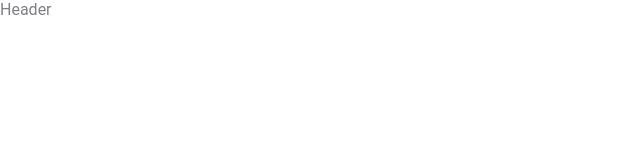
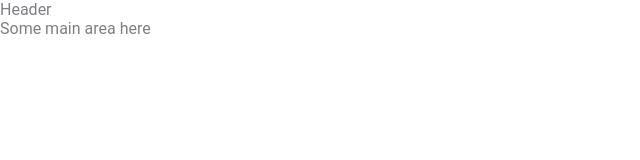
Before and after one commit to vmurvanidze/gittest, a plain HTML site: page index.html in a window 1280 px wide. Shown: the whole page, without its empty margins (0-640 px from the left). Drawn offline with Linux system fonts and the light colour scheme.

Commit message:
third commit

```diff
--- a/index.html
+++ b/index.html
@@ -11,5 +11,8 @@
 
 <body>
 	<header>Header</header>
+	<main>
+		Some main area here
+	</main>
 </body>
 </html>
```
